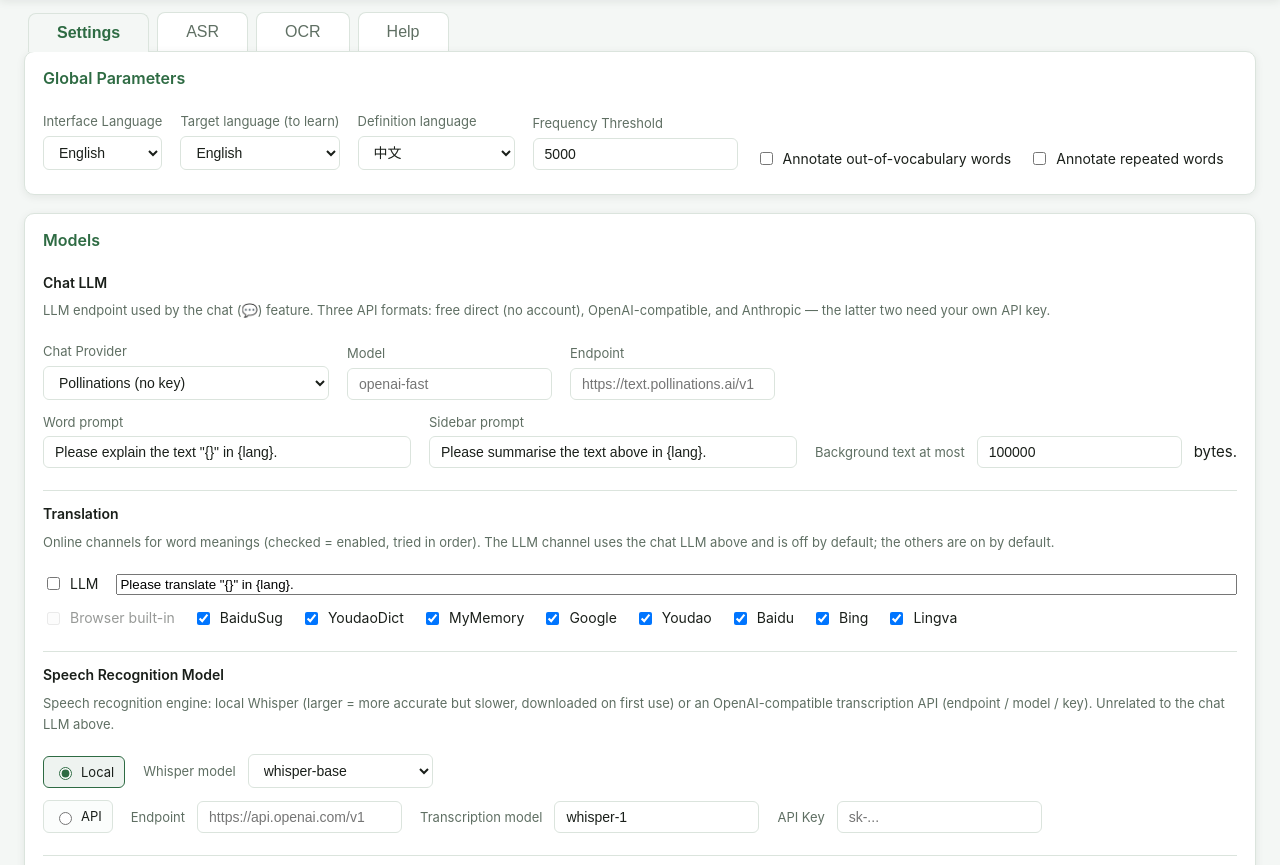
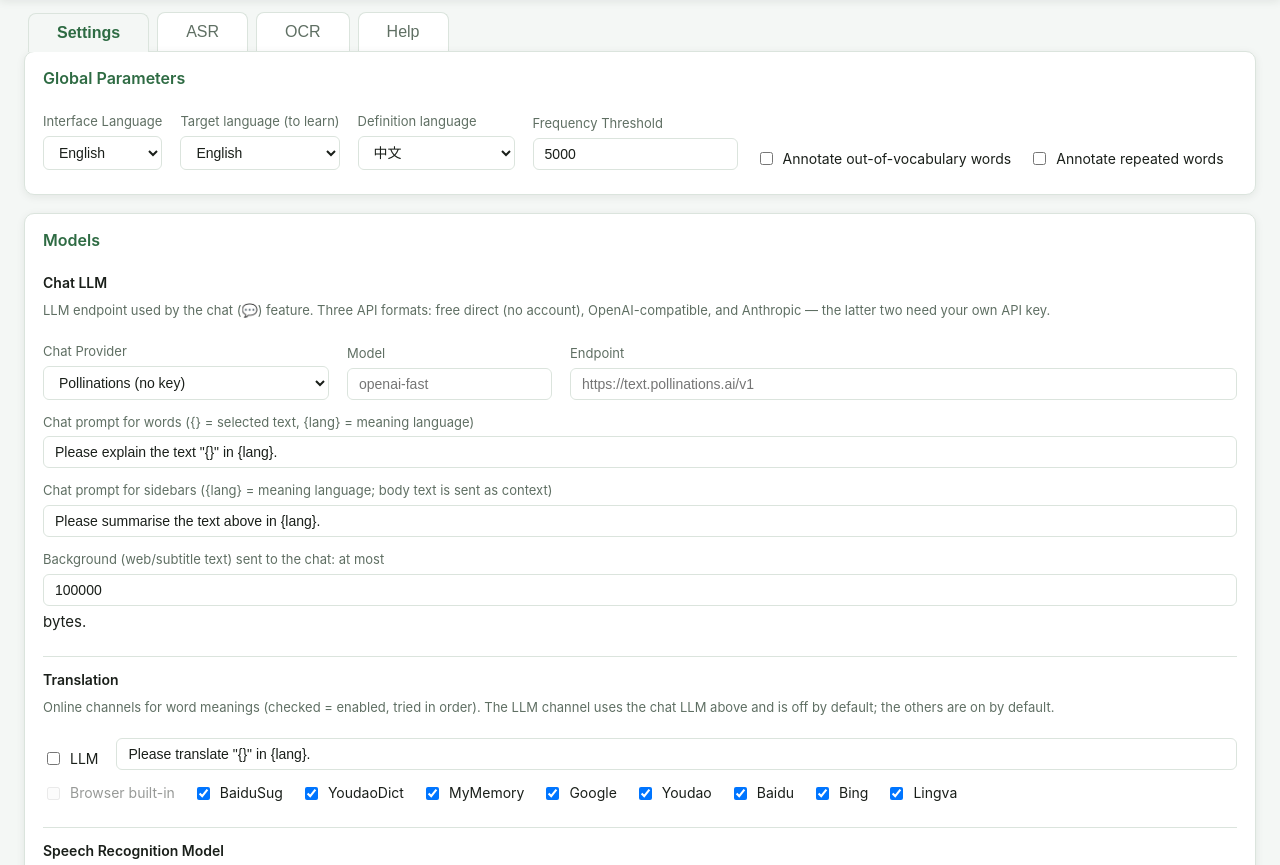
Before and after one commit to laohur/VocabRadar, a browser extension: page src/guide/guide.html in a window 1280 px wide. Shown: the part 66-931 px from the top of the page. Drawn offline with Linux system fonts and the light colour scheme; no server answers.

Commit message:
第二百二十七次：引导页微调（提示词各自一行恢复长标签、Anthropic 兼容表述、翻译提示框统一外观、接口地址加长）
- 提示词/背景上限改回各自一行，恢复完整占位符说明标签，删 tipChat* 悬浮提示键
- fmtAnthropic 文案改为'Anthropic 兼容'（对齐 OpenAI 兼容表述，自定义网关可用）
- 翻译 LLM 渠道提示词包进 .field 统一外观（原裸输入框边框发黑）
- 接口地址输入框弹性加长（LLM 行/ASR API 行/OCR API 行）
- 详见 logs/change.log 第 227 次条目

```diff
--- a/src/guide/guide.html
+++ b/src/guide/guide.html
@@ -96,7 +96,8 @@
               <label for="llmModel" data-key="fieldLlmModel">模型名</label>
               <input id="llmModel" type="text" placeholder="">
             </div>
-            <div class="field">
+            <!-- 第二百二十七次（用户："空大，网址可以长点"）：接口地址弹性加长，吃掉行尾空白 -->
+            <div class="field" style="flex:1 1 240px;">
               <label for="llmBaseUrl" data-key="fieldLlmBaseUrl">接口地址</label>
               <input id="llmBaseUrl" type="text" placeholder="">
             </div>
@@ -105,19 +106,23 @@
               <input id="llmApiKey" type="password" placeholder="sk-...">
             </div>
           </div>
-          <!-- 第二百二十六次（用户："两个提示词，背景最大长度，都应当一行"）：三字段合并同一行，
-               标签缩短、完整说明挪入悬浮提示（data-title-key）。 -->
+          <!-- 第二百二十七次（用户："两种提示词，背景最大长度，都应当各自一行"）：改回三行，
+               恢复完整标签（{}={{lang}} 说明直接写在标签上，不再用悬浮提示）。 -->
           <div class="field-row">
-            <div class="field" style="flex:1 1 220px;">
-              <label for="chatWordPrompt" data-key="fieldChatWordPrompt" data-title-key="tipChatWordPrompt">单词提示词</label>
+            <div class="field field-wide">
+              <label for="chatWordPrompt" data-key="fieldChatWordPrompt">单词类查询提示词（{} = 选中文本，{lang} = 释义语言）</label>
               <input id="chatWordPrompt" type="text">
             </div>
-            <div class="field" style="flex:1 1 220px;">
-              <label for="chatSidebarPrompt" data-key="fieldChatSidebarPrompt" data-title-key="tipChatSidebarPrompt">侧栏提示词</label>
+          </div>
+          <div class="field-row">
+            <div class="field field-wide">
+              <label for="chatSidebarPrompt" data-key="fieldChatSidebarPrompt">侧栏提示词（{lang} = 释义语言；正文作为上下文另行发送）</label>
               <input id="chatSidebarPrompt" type="text">
             </div>
-            <div class="field inline">
-              <label for="chatContextMaxBytes" data-title-key="tipChatContextMax"><span data-key="fieldChatContextMax">背景正文至多</span></label>
+          </div>
+          <div class="field-row">
+            <div class="field field-wide">
+              <label for="chatContextMaxBytes"><span data-key="fieldChatContextMax">送入对话的作为背景的网页/字幕正文至多</span></label>
               <input id="chatContextMaxBytes" type="number" min="1000" step="1000" placeholder="10000">
               <span data-key="guideContextBytesSuffix">字节。</span>
             </div>
@@ -130,9 +135,12 @@
           <p class="style-desc" data-key="transDesc">生词释义的在线翻译渠道（勾选启用，按序回退）：LLM 渠道走上方对话大模型，默认不选；其余渠道默认全启用。</p>
           <div class="field-row">
             <label class="chk"><input type="checkbox" id="transChLlm"><span data-key="transChLlm">LLM</span></label>
-            <!-- 第二百二十四次：提示词与 LLM 复选框同行（用户确认）；flex-basis 收窄到 220px，
-                 确保窄窗口下也不换行拆到两行 -->
-            <input id="llmTranslatePrompt" type="text" placeholder="Please translate &quot;{}&quot; in {lang}." style="flex:1 1 220px; min-width:180px;">
+            <!-- 第二百二十七次（用户："翻译 提示词黑框，跟别的不一样"）：原输入框裸放在 .field-row 里
+                 拿不到 .field input 的统一外观（默认浏览器边框发黑）——包进 .field 走统一样式；
+                 与 LLM 复选框同行不变。 -->
+            <div class="field" style="flex:1 1 320px; min-width:240px;">
+              <input id="llmTranslatePrompt" type="text" placeholder="Please translate &quot;{}&quot; in {lang}.">
+            </div>
           </div>
           <div class="field-row">
             <label class="chk"><input type="checkbox" id="transChBuiltin"><span data-key="transChBuiltin">浏览器自身</span></label>
@@ -173,7 +181,7 @@
           </div>
           <div class="field-row">
             <label class="g-radio"><input type="radio" name="asrEngine" value="api"><span data-key="asrEngineApi">API</span></label>
-            <div class="field inline">
+            <div class="field inline" style="flex:1 1 200px;">
               <label for="asrLlmBaseUrl" data-key="fieldLlmBaseUrl">接口地址</label>
               <input id="asrLlmBaseUrl" type="text" placeholder="https://api.openai.com/v1">
             </div>
@@ -206,10 +214,10 @@
               <label for="ocrLlmProvider" data-key="ocrApiFmt">API 格式</label>
               <select id="ocrLlmProvider">
                 <option value="openai" data-key="fmtOpenai">OpenAI 兼容</option>
-                <option value="anthropic" data-key="fmtAnthropic">Anthropic</option>
+                <option value="anthropic" data-key="fmtAnthropic">Anthropic 兼容</option>
               </select>
             </div>
-            <div class="field inline">
+            <div class="field inline" style="flex:1 1 200px;">
               <label for="ocrLlmBaseUrl" data-key="fieldLlmBaseUrl">接口地址</label>
               <input id="ocrLlmBaseUrl" type="text">
             </div>
--- a/src/guide/guide.js
+++ b/src/guide/guide.js
@@ -106,13 +106,17 @@ const MSG = {
   fieldLlmModel: { en: 'Model', zh: '模型名' },
   fieldLlmBaseUrl: { en: 'Endpoint', zh: '接口地址' },
   fieldLlmApiKey: { en: 'API Key', zh: 'API Key' },
-  // 第二百二十六次（用户："两种提示词，背景最大长度，都应当一行"）：标签缩短、
-  //   完整占位符说明挪入悬浮提示（data-title-key），三字段同处一行。
-  fieldChatWordPrompt: { en: 'Word prompt', zh: '单词提示词' },
-  fieldChatSidebarPrompt: { en: 'Sidebar prompt', zh: '侧栏提示词' },
-  tipChatWordPrompt: { en: '{} = selected text; {lang} = meaning language', zh: '{} = 选中文本，{lang} = 释义语言' },
-  tipChatSidebarPrompt: { en: '{lang} = meaning language; the page/subtitle text is sent as context', zh: '{lang} = 释义语言；正文作为上下文另行发送' },
-  tipChatContextMax: { en: 'Background (web/subtitle text) sent to the chat: at most this many bytes', zh: '送入对话的作为背景的网页/字幕正文至多 N 字节' },
+  // 第二百二十七次（用户："两种提示词，背景最大长度，都应当各自一行"）：改回各自一行，
+  //   恢复完整标签（226 次的悬浮提示键 tipChat* 随之删除）；"Anthropic 兼容"表述对齐
+  //   "OpenAI 兼容"（自定义网关同样可用，并非只有官方端点）。
+  fieldChatWordPrompt: {
+    en: 'Chat prompt for words ({} = selected text, {lang} = meaning language)',
+    zh: '单词类查询提示词（{} = 选中文本，{lang} = 释义语言）'
+  },
+  fieldChatSidebarPrompt: {
+    en: 'Chat prompt for sidebars ({lang} = meaning language; body text is sent as context)',
+    zh: '侧栏提示词（{lang} = 释义语言；正文作为上下文另行发送）'
+  },
   groupTextHint: { en: 'Word Hints on Pages', zh: '网页生词提示' },
   groupWebSidebar: { en: 'Text Sidebar', zh: '文本侧栏' },
   groupSidebar: { en: 'Video Sidebar', zh: '视频侧栏' },
@@ -124,7 +128,7 @@ const MSG = {
   // 第二百二十四次：Whisper 模型行为单选行标签（选项为 whisper-tiny 等具体模型名，语言中立不走 i18n）
   fieldAsrModel: { en: 'Whisper model', zh: 'Whisper 模型' },
   // 第二百一十二次：对话上下文字段随界面语言（用户："界面语言是啥就用啥语言"）
-  fieldChatContextMax: { en: 'Background text at most', zh: '背景正文至多' },
+  fieldChatContextMax: { en: 'Background (web/subtitle text) sent to the chat: at most', zh: '送入对话的作为背景的网页/字幕正文至多' },
   guideContextBytesSuffix: { en: 'bytes.', zh: '字节。' },
   // 第二百二十三次（用户："翻译行挪入模型分组；OCR 引擎改下拉两行式"）：
   //   subHeadTrans/transDesc 为翻译小节标题与说明；OCR 引擎下拉选项 ocrEngineLocal/ocrEngineApi；
@@ -163,7 +167,7 @@ const MSG = {
   fieldAsrLlmModel: { en: 'Transcription model', zh: '转写模型' },
   ocrApiFmt: { en: 'API format', zh: 'API 格式' },
   fmtOpenai: { en: 'OpenAI-compatible', zh: 'OpenAI 兼容' },
-  fmtAnthropic: { en: 'Anthropic', zh: 'Anthropic' },
+  fmtAnthropic: { en: 'Anthropic-compatible', zh: 'Anthropic 兼容' },   // 第二百二十七次：对齐"OpenAI 兼容"表述（自定义网关可用，非仅官方端点）
   // 第一百零二次：asrFirstChunkSec 引导页输入已按用户裁定移除（唯一来源 config.json），
   // MSG 词条 fieldAsrFirstChunk/asrFirstChunkDesc 一并删除
   chkRareWords: { en: 'Annotate out-of-vocabulary words', zh: '注释表外词' },
```
